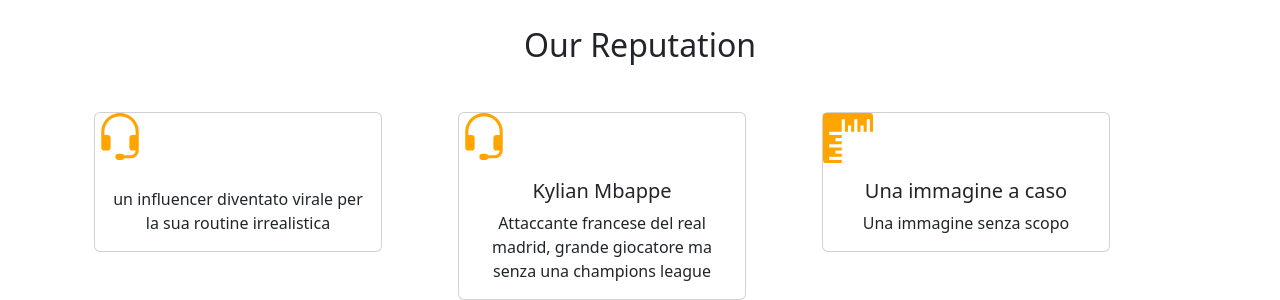
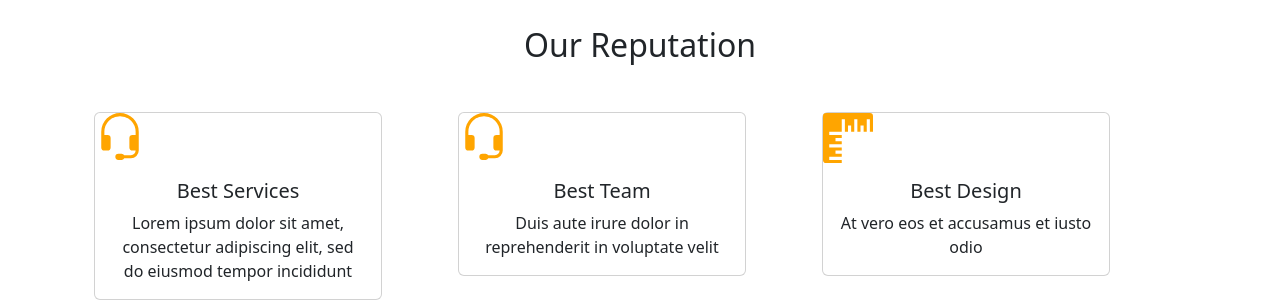
Before and after one commit to Coding-ImmeLav/simulazione-esame-ObinnaHarrison, a plain HTML site: page index.html in a window 1280 px wide. Shown: the part 645-945 px from the top of the page. Drawn offline with nearby package versions, Linux system fonts and the light colour scheme.

Commit message:
Lorem ipsum
djdhdhdhdhdhdhd

```diff
--- a/index.html
+++ b/index.html
@@ -51,8 +51,8 @@
                     <path d="M8 1a5 5 0 0 0-5 5v1h1a1 1 0 0 1 1 1v3a1 1 0 0 1-1 1H3a1 1 0 0 1-1-1V6a6 6 0 1 1 12 0v6a2.5 2.5 0 0 1-2.5 2.5H9.366a1 1 0 0 1-.866.5h-1a1 1 0 1 1 0-2h1a1 1 0 0 1 .866.5H11.5A1.5 1.5 0 0 0 13 12h-1a1 1 0 0 1-1-1V8a1 1 0 0 1 1-1h1V6a5 5 0 0 0-5-5"/>
                   </svg>
                 <div class="card-body">
-                  <h5 class="card-title"></h5>
-                  <p class="card-text"> un influencer diventato virale per la sua routine irrealistica
+                  <h5 class="card-title">Best Services</h5>
+                  <p class="card-text">Lorem ipsum dolor sit amet, consectetur adipiscing elit, sed do eiusmod tempor incididunt
                   </p>
                 </div>
               </div></div>
@@ -61,8 +61,8 @@
                     <path d="M8 1a5 5 0 0 0-5 5v1h1a1 1 0 0 1 1 1v3a1 1 0 0 1-1 1H3a1 1 0 0 1-1-1V6a6 6 0 1 1 12 0v6a2.5 2.5 0 0 1-2.5 2.5H9.366a1 1 0 0 1-.866.5h-1a1 1 0 1 1 0-2h1a1 1 0 0 1 .866.5H11.5A1.5 1.5 0 0 0 13 12h-1a1 1 0 0 1-1-1V8a1 1 0 0 1 1-1h1V6a5 5 0 0 0-5-5"/>
                   </svg>
                 <div class="card-body">
-                  <h5 class="card-title">Kylian Mbappe</h5>
-                  <p class="card-text">Attaccante francese del real madrid, grande giocatore ma senza una champions league</p>
+                  <h5 class="card-title">Best Team</h5>
+                  <p class="card-text">Duis aute irure dolor in reprehenderit in voluptate velit</p>
 
                 </div>
               </div></div>
@@ -71,8 +71,8 @@
                     <path d="M1 0a1 1 0 0 0-1 1v14a1 1 0 0 0 1 1h5v-1H2v-1h4v-1H4v-1h2v-1H2v-1h4V9H4V8h2V7H2V6h4V2h1v4h1V4h1v2h1V2h1v4h1V4h1v2h1V2h1v4h1V1a1 1 0 0 0-1-1z"/>
                   </svg>
                 <div class="card-body">
-                  <h5 class="card-title">Una immagine a caso</h5>
-                  <p class="card-text">Una immagine senza scopo</p>
+                  <h5 class="card-title">Best Design</h5>
+                  <p class="card-text">At vero eos et accusamus et iusto odio</p>
 
                 </div>
     <script src="https://cdn.jsdelivr.net/npm/bootstrap@5.3.5/dist/js/bootstrap.bundle.min.js" integrity="sha384-k6d4wzSIapyDyv1kpU366/PK5hCdSbCRGRCMv+eplOQJWyd1fbcAu9OCUj5zNLiq" crossorigin="anonymous"></script>
```
